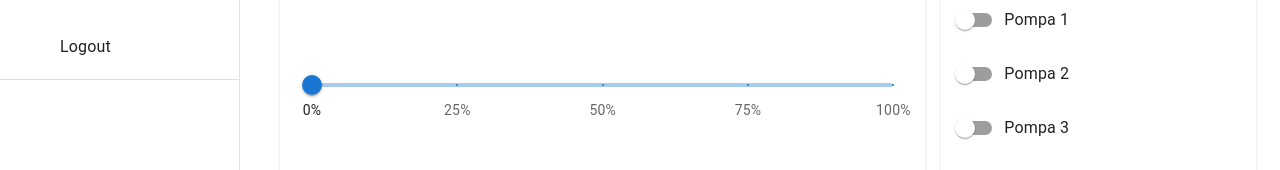
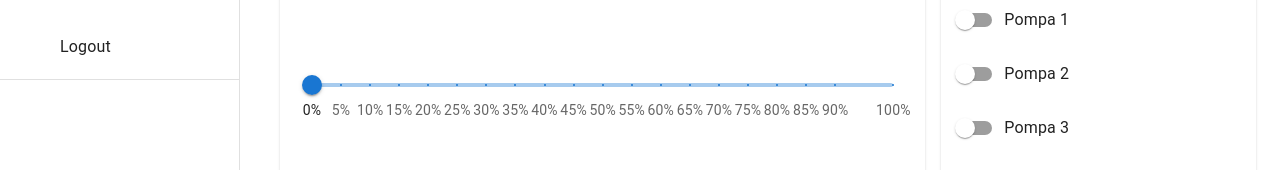
Before and after one commit to LazyCats07/Floody, a React (Create React App) app: page /Controller in a window 1280 px wide. Shown: the part 243-413 px from the top of the page. Built offline with nearby package versions, Linux system fonts and the light colour scheme; no server answers; the database is empty; some icons are missing.

Commit message:
slider update

```diff
--- a/src/components/PumpButton.jsx
+++ b/src/components/PumpButton.jsx
@@ -2,7 +2,7 @@ import * as React from 'react';
 import { FormLabel, FormControl, FormGroup, FormControlLabel, Switch, Typography } from '@mui/material';
 import CampaignIcon from '@mui/icons-material/Campaign';
 import { red } from '@mui/material/colors';
-import { ref, set } from "firebase/database"; // Import firebase function
+import { ref, set, onValue } from "firebase/database"; // Import firebase functions
 import { database } from "./firebase-config"; // Import database connection
 
 import "./CSS/Controller.css";  // Import CSS untuk responsivitas
@@ -35,6 +35,21 @@ export default function PumpButton() {
       });
   };
 
+  // Gunakan useEffect untuk mendengarkan perubahan status pompa di Firebase
+  React.useEffect(() => {
+    const pumpsRef = ['pump1', 'pump2', 'pump3'];  // Nama pompa yang ingin dipantau
+    pumpsRef.forEach((pump) => {
+      const pumpRef = ref(database, `Kontrol/${pump}`);
+      onValue(pumpRef, (snapshot) => {
+        const status = snapshot.val();
+        setState((prevState) => ({
+          ...prevState,
+          [pump]: status || false,  // Update status pompa dengan nilai yang ada di Firebase
+        }));
+      });
+    });
+  }, []);
+
   return (
     <FormControl component="fieldset" variant="standard" className="form-container">
       <FormLabel component="legend">Assign responsibility</FormLabel>
--- a/src/components/SliderDoor.jsx
+++ b/src/components/SliderDoor.jsx
@@ -12,16 +12,76 @@ const marks = [
     label: '0%',
   },
   {
+    value: 5,
+    label: '5%',
+  },
+  {
+    value: 10,
+    label: '10%',
+  },
+  {
+    value: 15,
+    label: '15%',
+  },
+  {
+    value: 20,
+    label: '20%',
+  },
+  {
     value: 25,
     label: '25%',
+  },
+  {
+    value: 30,
+    label: '30%',
+  },
+  {
+    value: 35,
+    label: '35%',
+  },
+  {
+    value: 40,
+    label: '40%',
+  },
+  {
+    value: 45,
+    label: '45%',
   },
   {
     value: 50,
     label: '50%',
   },
   {
+    value: 55,
+    label: '55%',
+  },
+  {
+    value: 60,
+    label: '60%',
+  },
+  {
+    value: 65,
+    label: '65%',
+  },
+  {
+    value: 70,
+    label: '70%',
+  },
+  {
     value: 75,
     label: '75%',
+  },
+  {
+    value: 80,
+    label: '80%',
+  },
+  {
+    value: 85,
+    label: '85%',
+  },
+  {
+    value: 90,
+    label: '90%',
   },
   {
     value: 100,
@@ -59,7 +119,7 @@ export default function SliderDoor() {
         onChange={handleSliderChange} // Panggil fungsi saat slider digeser
         valueLabelDisplay="auto"
         valueLabelFormat={valuetext}
-        step={25}
+        step={5}
         marks={marks}
         className="slider"
       />
--- a/src/components/pages/Home.jsx
+++ b/src/components/pages/Home.jsx
@@ -42,6 +42,7 @@ import Navbar from '../Navbar';
 import Sidenav from '../Sidenav';
 import LineChartSungai from '../LineChartSungai';
 import LineChartKolam from '../LineChartKolam';
+import PumpButton from '../../components/PumpButton';
 
 export default function Home() {
   const [tmaSungai, setTmaSungai] = useState(null);
@@ -294,6 +295,22 @@ export default function Home() {
                   </Stack>
                 </CardContent>
               </Card>
+
+              <Box height={20} />
+              <Card sx={{ maxWidth: 345 }}>
+                <CardContent>
+                  <Stack spacing={2} direction={'row'}>
+                    <div className="iconStyle">
+                    <BuildCircleIcon />
+                    </div>
+                    <div className="paddingAll">
+                      <span className='watersubValue'>Pompa Aktif</span>
+                      <PumpButton />
+                    </div>
+                  </Stack>
+                </CardContent>
+              </Card>
+
             </Grid>
           </Grid>
       </Box>
```
